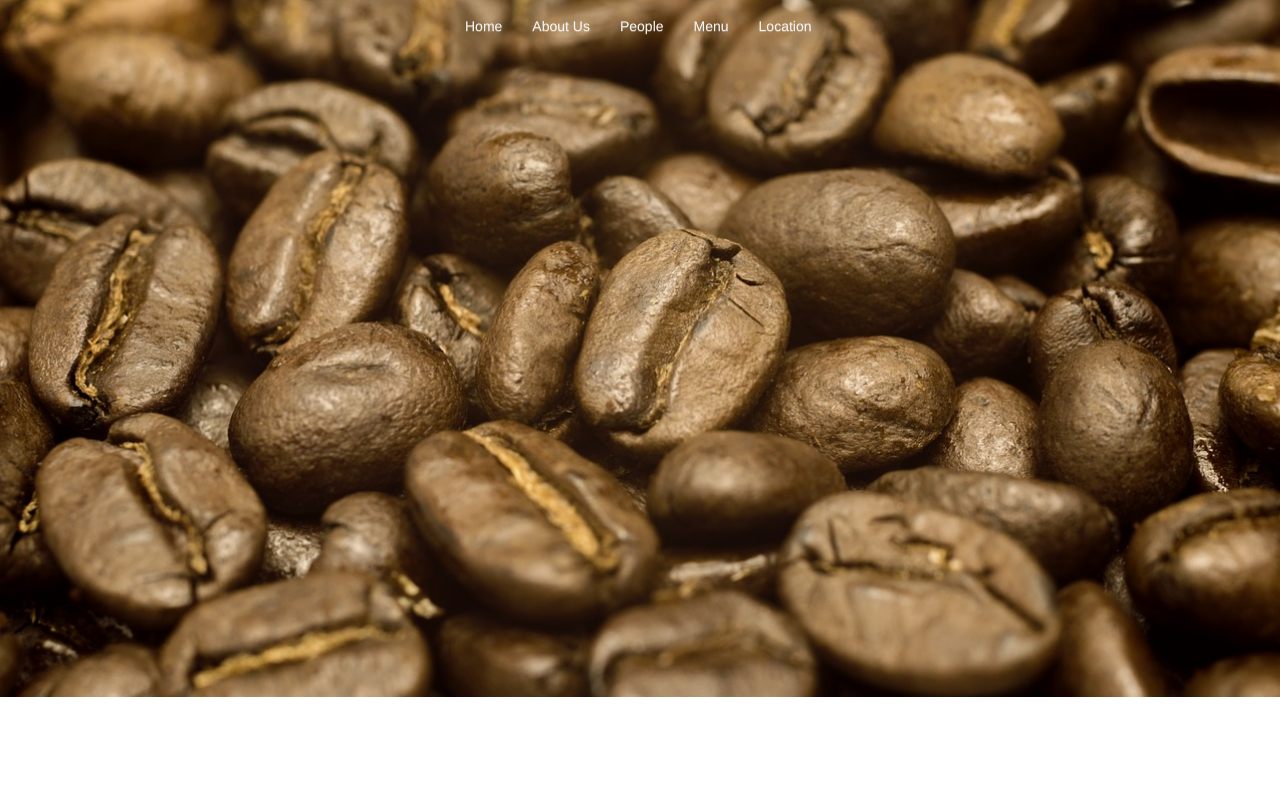
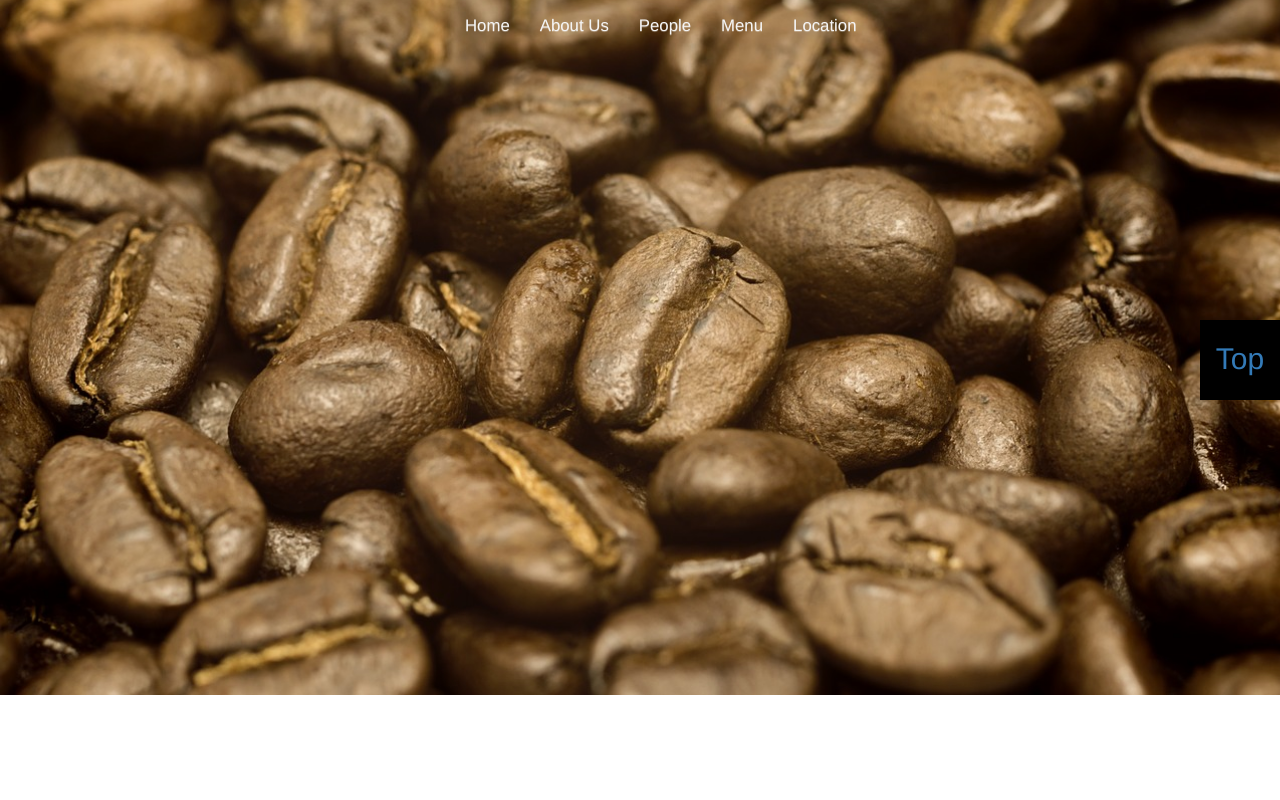
Before and after one commit to HannahDRoe/Coffee-Website-Mockup, a plain HTML site: page index.html in a window 1280 px wide. Shown: the top 800 px of the page. Drawn offline with nearby package versions, Linux system fonts and the light colour scheme.

Commit message:
Added another Nav. Collapse and Medium and Large screens now have different navs. Styled NavTopAcross.

```diff
--- a/custom.css
+++ b/custom.css
@@ -1,18 +1,28 @@
-
 
 /* Navbar for Med. and Lg. Screens*/
-#navbarCollapse{
+#navAcross{
+    position: fixed;
     background-color: transparent;
-    width: 410;
-    margin: auto;
+    width: 422px;
+    left: 50%;
+    right: 50%;
+    margin: auto 0  auto -190px;
+    z-index: 99999;
+
 }
+
 /*Nav Text*/
 .navBtn {
     color:whitesmoke;
     font-weight: 575;
-    font-size: 1em;
+    font-size: 1.2em;
 }
+.navBtn:hover {
+    background-color: none;
+    border-bottom: 5px;
+    border-color: orangered;
 
+}
 /*Tobble bar color*/
 .icon-bar{
     background-color: darkgray;
@@ -41,8 +51,9 @@
 #myCarousel{
     position: relative;
     background-color: lightcoral;
-    height: auto;
+    height: 600px;
     width: 100%;
+    margin-bottom: 10px;
 }
 .item{
  min-height: 300px;
@@ -78,7 +89,7 @@
   	background-color: #000000;
 }
 
-
+/*Menu Jumbotron*/
 #coffeeSmile {
     position: absolute;
     background-image:
@@ -91,10 +102,9 @@
     width: 100%;
     margin-left: auto;
     margin-right: auto;
-    margin-top: 50px;
-
+    margin-top: 60px;
 }
-
+/*Menu Text*/
 #menuText{
     position: relative;
     margin-top: 20%;
@@ -102,3 +112,18 @@
     font-weight: 700;
     text-align: center;
 }
+
+
+#backToTop{
+    position: fixed;
+    height: 80px;
+    width: 80px;
+    color: grey;
+    background-color: black;
+    z-index: 999999;
+    bottom: 400px;
+    right: 0px;
+    font-size: 30px;
+    text-align: center;
+    padding-top: .6em;
+}
--- a/index.html
+++ b/index.html
@@ -27,8 +27,8 @@
         <header id="top">
 
          <div class="container-fluid">
-                <!--Navigation-->
-                <nav class="navbar" role="navigation">
+                <!--Navigation Collapse-->
+                <nav class="navbar visible-xs" role="navigation">
                     <div class="navbar-header">
                         <button type="button"  class="navbar-toggle" data-target="#navbarCollapse" data-toggle="collapse">
                             <span class="sr-only"> Toggle Navigation</span>
@@ -47,7 +47,18 @@
                             <li><a href="#" class="navBtn">Location</a></li>
                             </ul>
                     </div><!--Nav List-->
-                </nav><!--navbar-->
+                </nav><!--navbarCollapse-->
+                <!--Navigation for med and lg views-->
+                <nav class="navbar hidden-xs" role="navigation">
+
+                        <ul class="nav navbar-nav" id="navAcross">
+                            <li><a href="#top" class="navBtn" >Home</a></li>
+                            <li><a href="#aboutUs" class="navBtn">About Us</a></li>
+                            <li><a href="#ourPeople" class="navBtn">People</a></li>
+                            <li><a href="#menu" class="navBtn">Menu</a></li>
+                        <li><a href="#" class="navBtn">Location</a></li>
+                    </ul>
+                </nav>
 
             </div><!--Navigation-->
 
@@ -58,6 +69,9 @@
             </div>
 
          </header><!--Navigation-->
+
+
+        <!--About Us-->
         <div class="container">
 
                 <section id="aboutUs" class="textBox">
@@ -68,7 +82,7 @@
                     </p>
 
                 </section>
-        </div> <!--About Us-->
+        </div>
 
         <!--Carousel-->
         <div class="container main-container">
@@ -133,9 +147,9 @@
 
         </div><!-- Carousel container -->
 
-
+        <!--Menu Jumbotron-->
         <div class="jumbotron" id="coffeeSmile">
-          <div class="container">
+          <div class="container" id="menu">
            <div id="menuText">
                 <h2> Our Coffee Bar</h2>
                 <h3>Arabica flavour plunger pot affogato black, brewed affogato breve, flavour cortado, medium qui affogato aroma, cortado saucer dripper trifecta mug aged caramelization.</h3></br>
@@ -147,7 +161,11 @@
                 </button>
                  </div> <!--Download Button Positioning-->
           </div>
-        </div>
+        </div><!--Menu and Coffee Blurb-->
+
+
+
+
 
         <div id="instagram"><!--Instagram API-->
         </div>
@@ -159,10 +177,8 @@
 
 
 
-
-
-
-
+    <!--BackToTop Button-->
+    <div id="backToTop"><a href="#top">Top</a></div>
 
 
 
```
